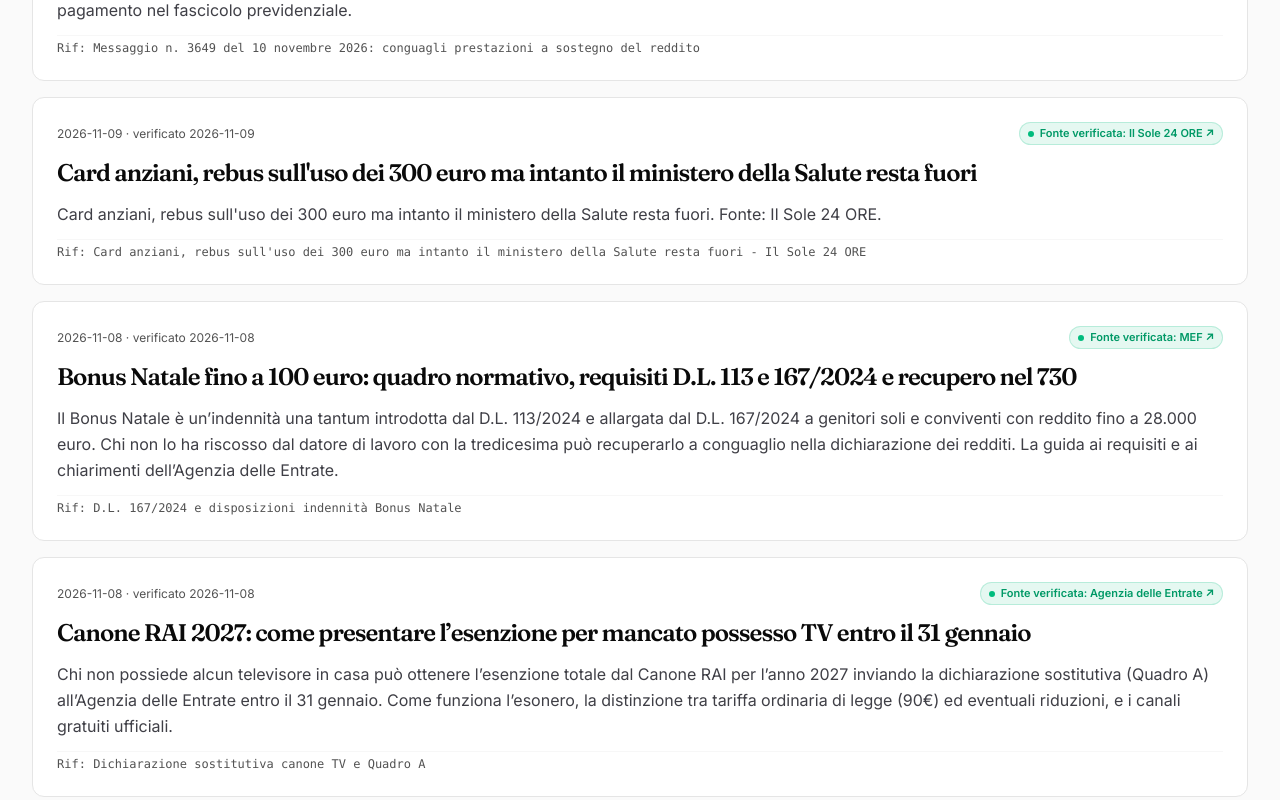
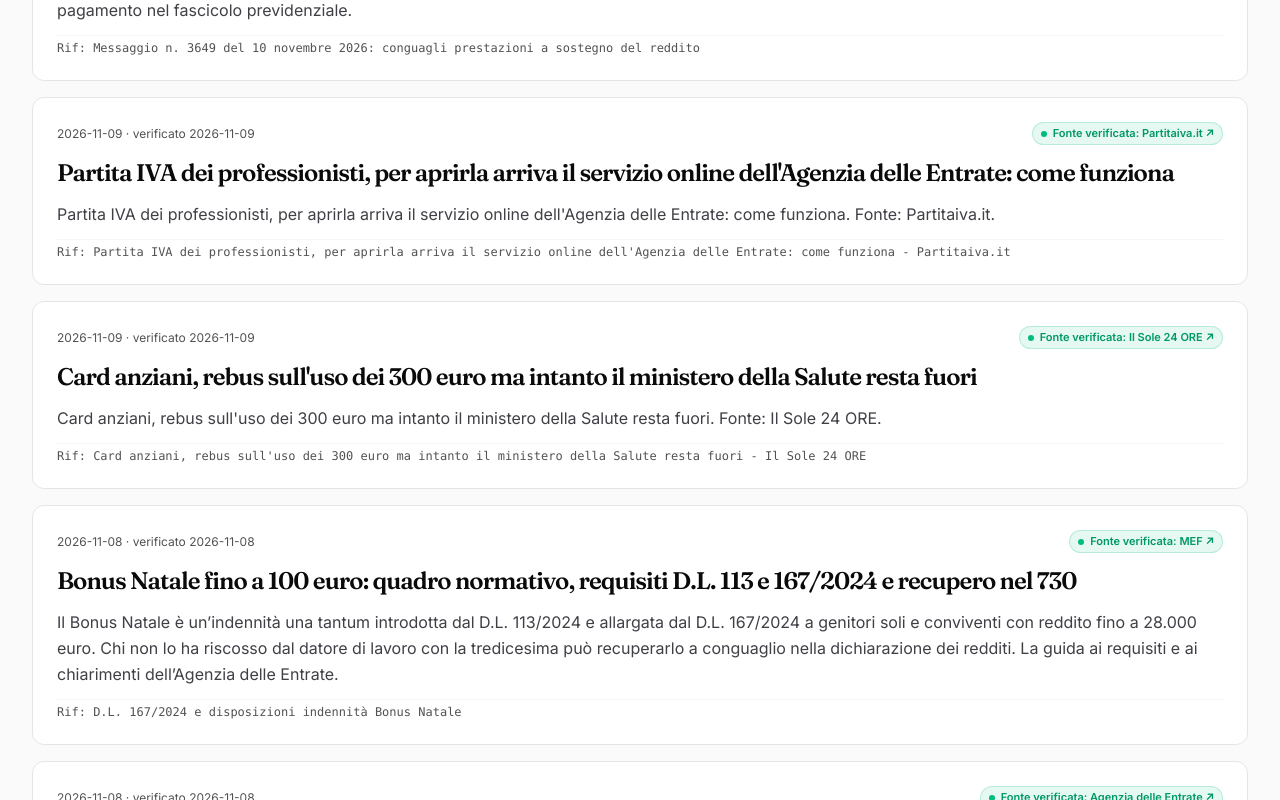
Before and after one commit to ajdohaxhia/busssola, a Next.js app: page /novita in a window 1280 px wide. Shown: the part 1560-2360 px from the top of the page. Built offline with nearby package versions, Linux system fonts and the light colour scheme.

Commit message:
chore(news): auto-import notizie civiche 2026-11-13
Imported from Google News RSS. Items marked [BOZZA] require editorial review.
[skip ci]

```diff
--- a/src/data/news.ts
+++ b/src/data/news.ts
@@ -14,6 +14,32 @@ const src = (title: string, organization: string, url: string, usedFor = 'Allert
 })
 
 export const CIVIC_NEWS: NewsItem[] = [
+    // ── Auto-imported 2026-11-13 ──────────────────────────
+    {
+        slug: 'partita-iva-dei-professionisti-per-aprirla-arriva-il-servizio-online-dellagenzia',
+        title: 'Partita IVA dei professionisti, per aprirla arriva il servizio online dell\'Agenzia delle Entrate: come funziona',
+        date: '2026-11-09',
+        summary: 'Partita IVA dei professionisti, per aprirla arriva il servizio online dell\'Agenzia delle Entrate: come funziona. Fonte: Partitaiva.it.',
+        body: [
+            'Partita IVA dei professionisti, per aprirla arriva il servizio online dell\'Agenzia delle Entrate: come funziona.',
+        ],
+        whatChanged: [
+            'Partita IVA dei professionisti, per aprirla arriva il servizio online dell\'Agenzia delle Entrate: come funziona',
+        ],
+        whoIsAffected: 'Cittadini italiani interessati dalla novità.',
+        whatToDo: [
+            'Consulta la fonte ufficiale per i dettagli completi',
+        ],
+        sourceIds: [],
+        sources: [
+            src('Partita IVA dei professionisti, per aprirla arriva il servizio online dell\'Agenzia delle Entrate: come funziona - Partitaiva.it', 'Partitaiva.it', 'https://news.google.com/rss/articles/CBMiekFVX3lxTE9ha1J1REpNbXFpdU9uaEFjVkpUR0I3eHh3dnVmdHJkeWQ3MzliYVhzdHctbmV6enFNdktRUFVFYUxUdDBvYVVqZ3VyUXRsZjlZbHBqMDNRQlVDQ1BCc0JhYXlIM1ZONTJzNW1ZNEp5aGU1cmhnWjM1QUJR?oc=5', 'Partita IVA dei professionisti, per aprirla arriva il servizio online dell\'Agenzia delle Entrate: come funziona - Partitaiva.it', '2026-11-09'),
+        ],
+        relatedGuides: ['/moduli/modulo-11-fisco-tasse'],
+        relatedTemplates: [],
+        lastReviewedAt: '2026-11-09',
+    },
+    // ── End auto-import ──────────────────────────────────────────────
+
     // ── Auto-imported 2026-11-12 ──────────────────────────
     {
         slug: 'ravvedimento-per-aderenti-cpb-2026-2027-i-codici-tributo-fisco-e-tasse-20261111',
```
